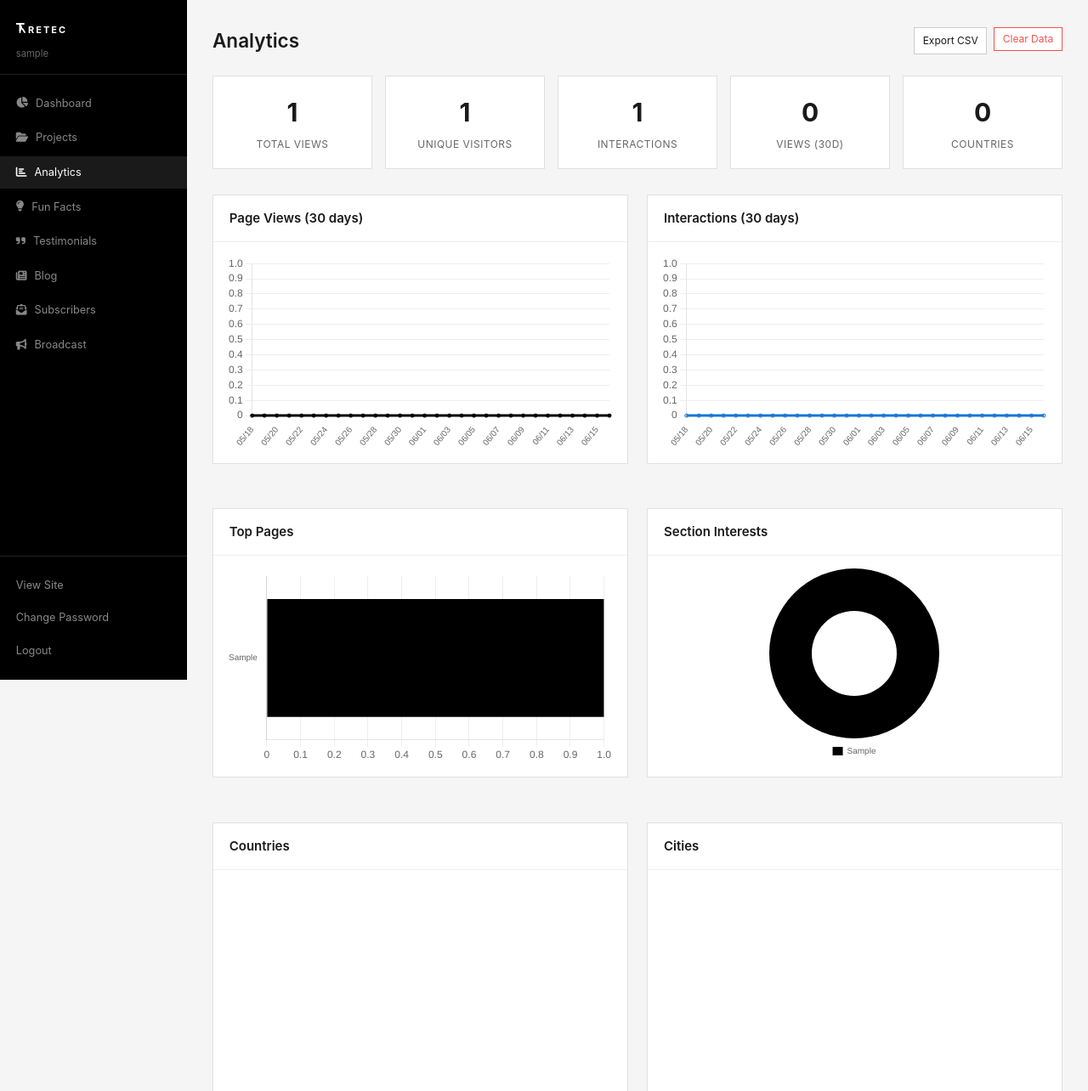
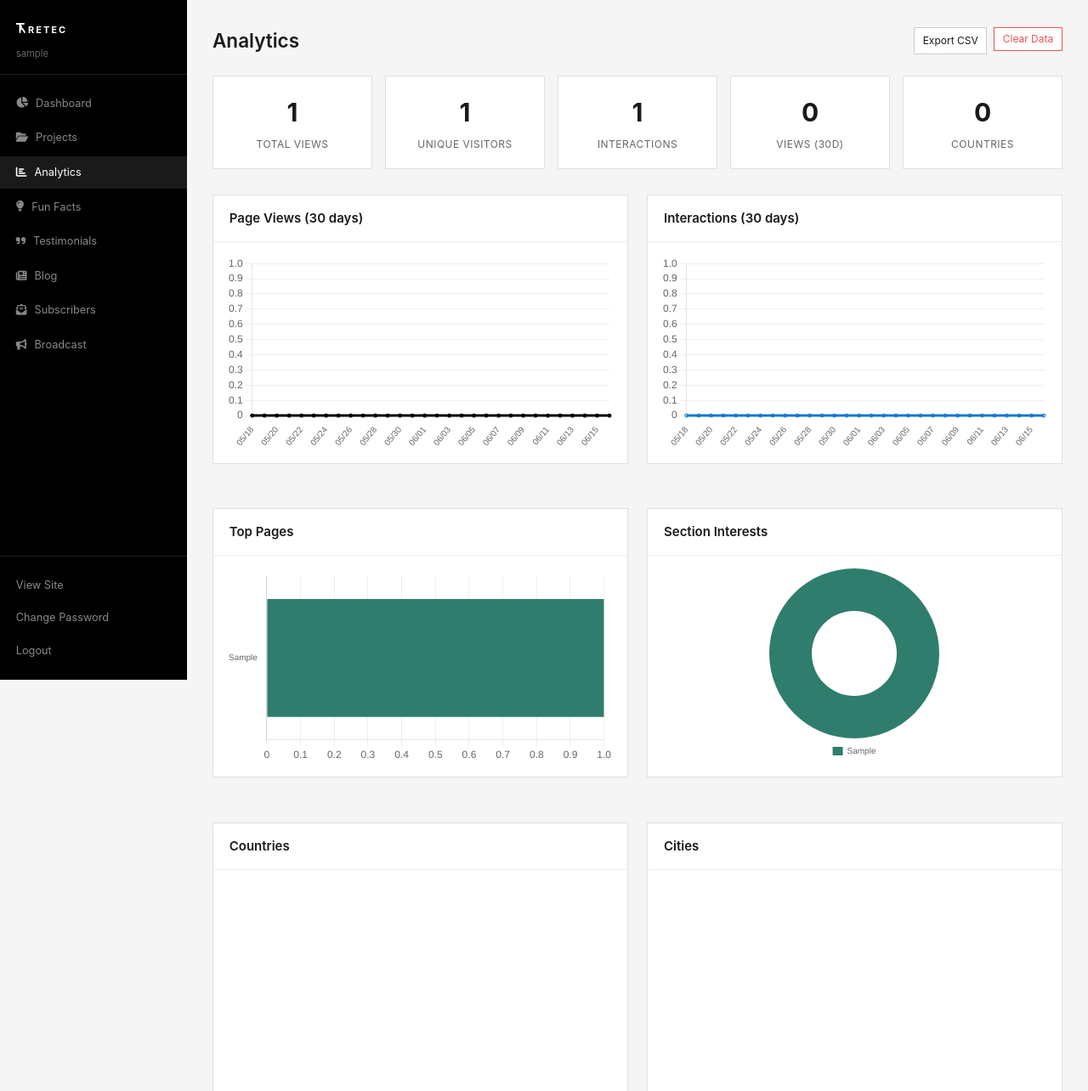
Before and after one commit to Echoesrule/Retec, a Flask app: page /admin/analytics in a window 1280 px wide. Shown: the top 1284 px of the page at 85% size. Run offline with Flask 3, Linux system fonts and the light colour scheme; the visitor is signed in with stand-in values (Sample User, id 1); tables that the repository leaves empty hold one stand-in row (values such as "Sample post"); a database or web service that is not in the repository returns one stand-in record (values such as "Sample title"); data that the repository does not hold is empty; a map, chart or similar area stays blank; some libraries are stand-ins or nearby versions.

Commit message:
Fix top pages chart: replace black bars with accent color palette

```diff
--- a/templates/admin/analytics.html
+++ b/templates/admin/analytics.html
@@ -77,7 +77,7 @@
 <script src="https://cdn.jsdelivr.net/npm/chart.js@4.4.7/dist/chart.umd.min.js"></script>
 <script>
 document.addEventListener('DOMContentLoaded', function() {
-    var colors = ['#000','#333','#555','#777','#999','#bbb','#d32f2f','#1976d2','#2e7d32','#e65100'];
+    var colors = ['#2f7d6d','#3a8d7c','#4a9d8c','#5aad9c','#1976d2','#388e3c','#e65100','#6a1b9a','#c62828','#555'];
 
     fetch('/admin/api/analytics/summary').then(function(r){return r.json()}).then(function(d){
         document.getElementById('statViews').textContent = d.total_views;
```
